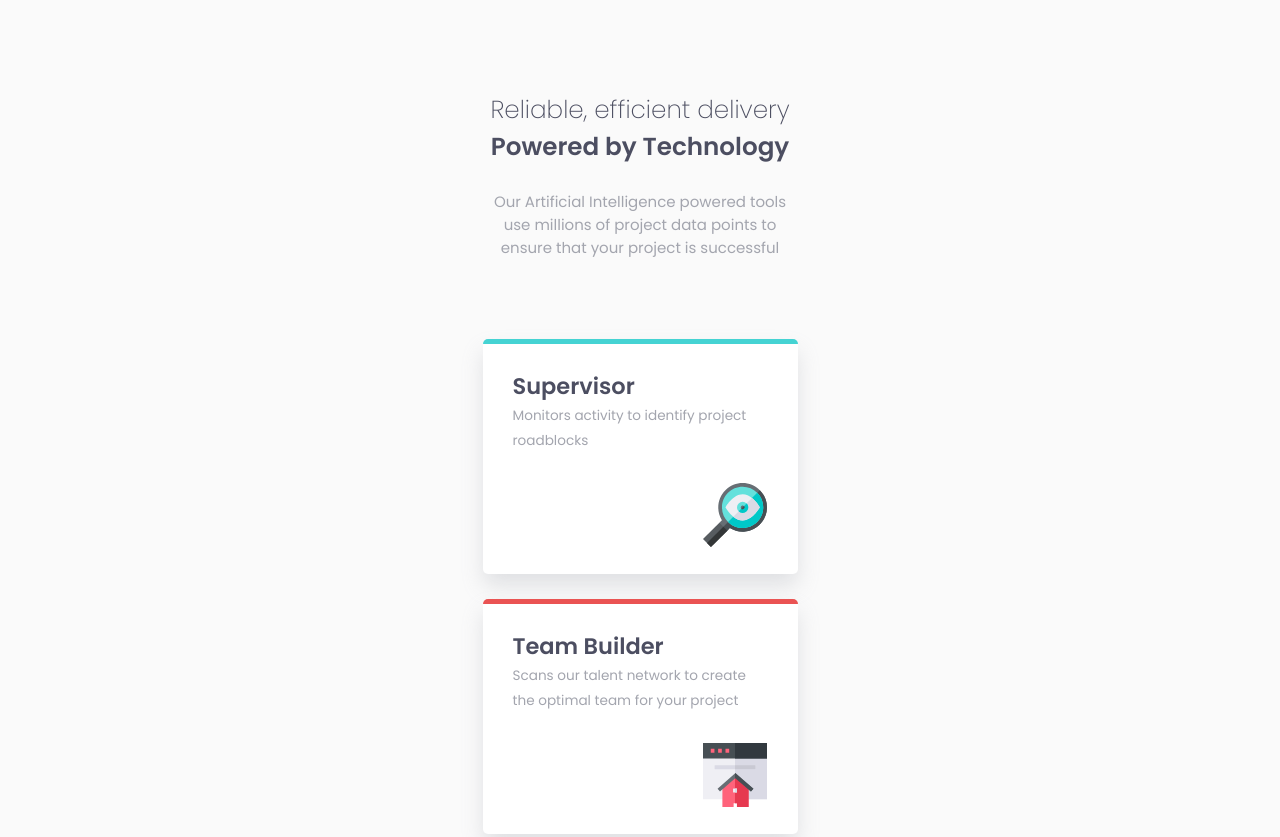
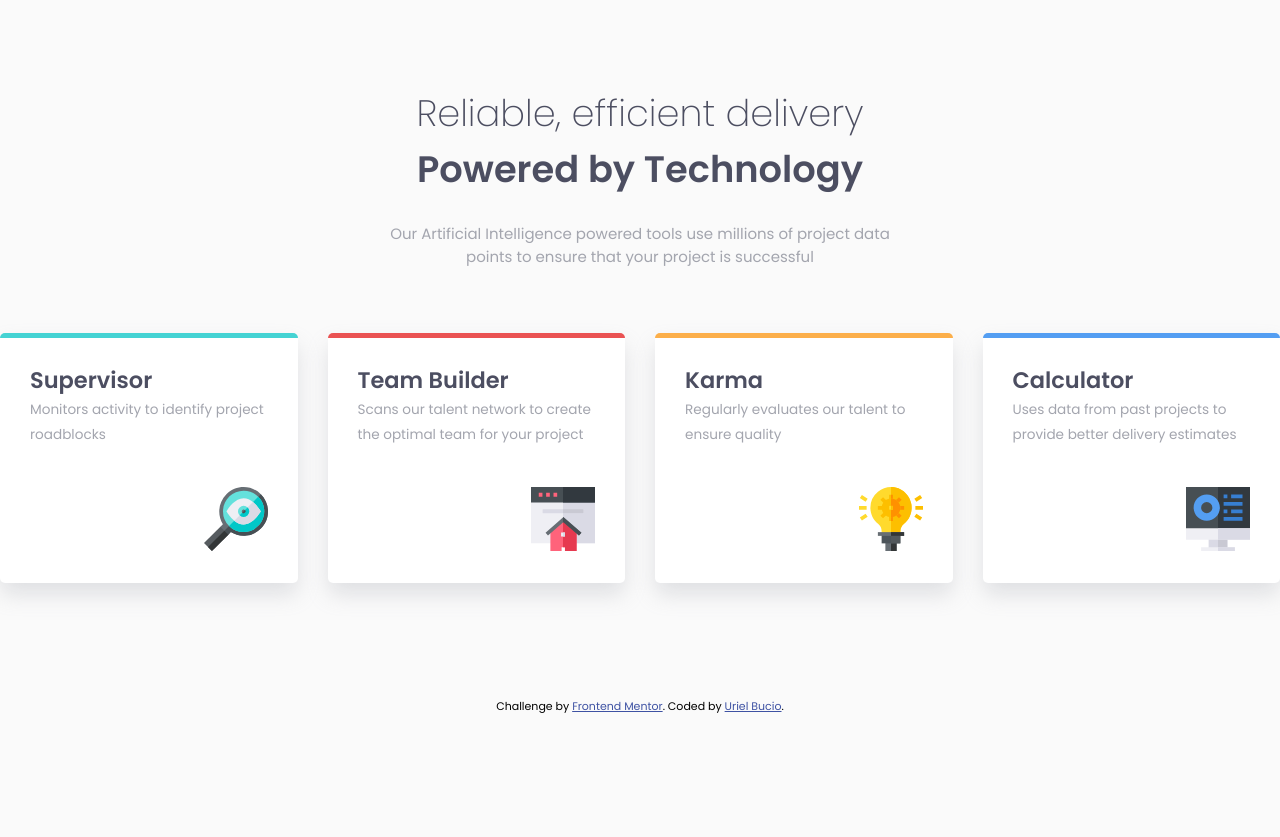
Before and after one commit to UrielBucio/four_cards_feacture_section, a plain HTML site: page index.html in a window 1280 px wide. Shown: the top 837 px of the page. Drawn offline with Linux system fonts and the light colour scheme.

Commit message:
Desktop Design - Media Query

```diff
--- a/css/styles.css
+++ b/css/styles.css
@@ -21,7 +21,7 @@ body {
     min-height: 100vh;
 }
 .main_container {
-    margin: 5.7rem auto;
+    margin: 5.3rem auto;
     width: 315px;
 }
 .text_container {
@@ -54,22 +54,22 @@ body {
     border-radius: 5px;
     box-shadow: var(--box-shadow);
     height: 235px;
-    margin-bottom: 25px;
+    margin-bottom: 30px;
     padding: 25px 30px 30px;
-    position: relative;
     width: 315px;
+    text-align: end;
 }
 .card_item h2 {
+    text-align: start;
     color: var(--veryDarkBlue);
 }
 .card_item p {
+    text-align: start;
     color: var(--grayishBlue);
     font-size: 0.85rem;
     line-height: 25px;
 }
 .card_item img {
-    position: absolute;
-    left: 220px;
     margin-top: 30px;
 }
 .card_supervisor {
@@ -86,3 +86,26 @@ body {
 }
 .attribution { font-size: 11px; text-align: center; }
 .attribution a { color: hsl(228, 45%, 44%); }
+@media screen and (min-width:980px) {
+    .main_container {
+        width: 100%;
+    }
+    .text_container {
+        width: 500px;
+        margin: 0 auto 65px;
+    }
+    .text_container h1, .text_container p {
+        font-size: 2.3rem;
+    }
+    .card_container {
+        column-gap: 30px;
+        flex-flow: row nowrap;
+    }
+    .card_item {
+        height: 250px;
+        width: 350px;
+    }
+    .card_item img {
+        margin-top: 40px;
+    }
+}
```
